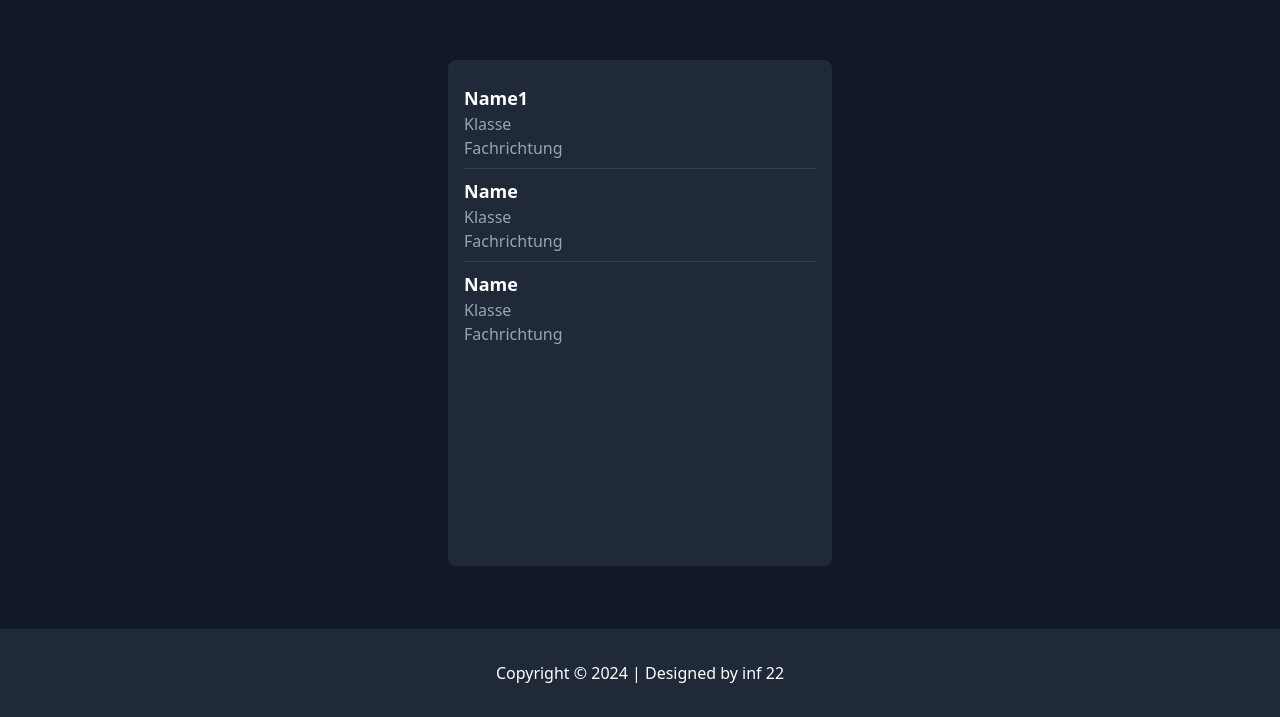
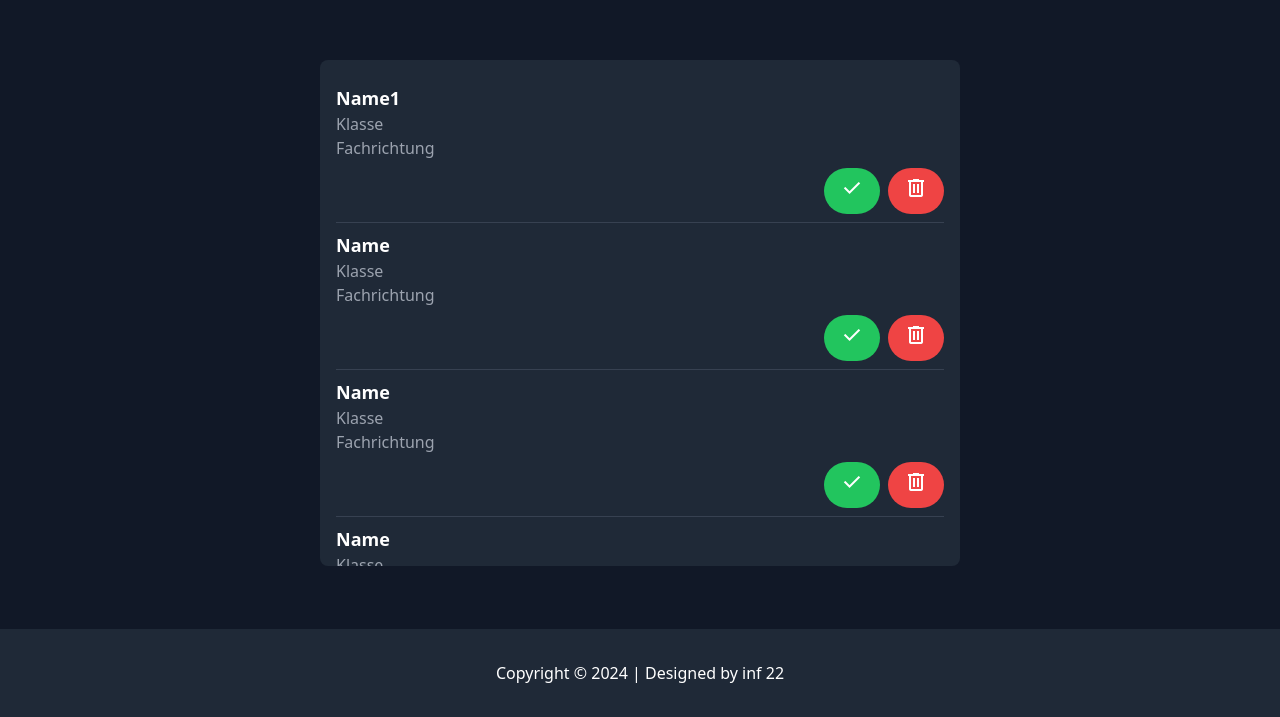
Before and after one commit to shanthosh04/M306C, a website: page client/html/acceptEntries.html in a window 1280 px wide. Shown: the part 83-800 px from the top of the page. Drawn offline with nearby package versions, Linux system fonts and the light colour scheme.

Commit message:
Formulare Bestätigen seite erstelt (Ohne Logik)

```diff
--- a/client/html/acceptEntries.html
+++ b/client/html/acceptEntries.html
@@ -8,6 +8,7 @@
     <script src="../scripts/homepage.js"></script>
     <script src="https://cdn.tailwindcss.com"></script>
     <link rel="icon" href="img/logo.svg" type="image/icon type" />
+    <link rel="stylesheet" href="https://fonts.googleapis.com/css2?family=Material+Symbols+Outlined:opsz,wght,FILL,GRAD@20..48,100..700,0..1,-50..200" />
     <style>
         /* Feste Höhe für das Chat-Fenster */
         .chat-container {
@@ -33,28 +34,67 @@
                 <a href="homepage.html" class="text-gray-300 hover:bg-gray-700 hover:text-white rounded-md px-3 py-2 text-xl font-medium">Start Seite</a>
                 <a href="addentries.html" class="text-gray-300 hover:bg-gray-700 hover:text-white rounded-md px-3 py-2 text-xl font-medium">Einträge Erstellen</a>
                 <a href="acceptEntries.html" class="text-gray-300 hover:bg-gray-700 hover:text-white rounded-md px-3 py-2 text-xl font-medium">Anfragen</a>
-                <a href="index.html" class="text-gray-300 hover:bg-gray-700 hover:text-white rounded-md px-3 py-2 text-xl font-medium">Abmelden</a>
+                <a href="index.html" class="text-gray-300 hover:bg-gray-700 hover:text-white rounded-md px-3 py-2 text-xl font-medium ml-auto">
+                    <span class="material-symbols-outlined">Logout</span>
+                </a>
             </div>
         </div>
     </nav>
 
     <div class="flex-grow flex items-center justify-center chat-container">
-        <div class="bg-gray-800 p-4 w-96 rounded-lg overflow-auto chat-content">
+        <div class="bg-gray-800 p-4 w-1/2 rounded-lg overflow-auto chat-content">
             <div class="divide-y divide-gray-700">
                 <div class="py-2">
                     <h3 class="text-white text-lg font-semibold">Name1</h3>
                     <p class="text-gray-400">Klasse</p>
                     <p class="text-gray-400">Fachrichtung</p>
+                    <div class="flex justify-end mt-2">
+                        <button class="text-white bg-green-500 px-4 py-2 mr-2 rounded-full hover:bg-green-600">
+                            <span class="material-symbols-outlined">done</span>
+                        </button>
+                        <button class="text-white bg-red-500 px-4 py-2 rounded-full hover:bg-red-600">
+                            <span class="material-symbols-outlined">delete</span>
+                        </button>
+                    </div>
                 </div>
                 <div class="py-2">
                     <h3 class="text-white text-lg font-semibold">Name</h3>
                     <p class="text-gray-400">Klasse</p>
                     <p class="text-gray-400">Fachrichtung</p>
+                    <div class="flex justify-end mt-2">
+                        <button class="text-white bg-green-500 px-4 py-2 mr-2 rounded-full hover:bg-green-600">
+                            <span class="material-symbols-outlined">done</span>
+                        </button>
+                        <button class="text-white bg-red-500 px-4 py-2 rounded-full hover:bg-red-600">
+                            <span class="material-symbols-outlined">delete</span>
+                        </button>
+                    </div>
                 </div>
                 <div class="py-2">
                     <h3 class="text-white text-lg font-semibold">Name</h3>
                     <p class="text-gray-400">Klasse</p>
                     <p class="text-gray-400">Fachrichtung</p>
+                    <div class="flex justify-end mt-2">
+                        <button class="text-white bg-green-500 px-4 py-2 mr-2 rounded-full hover:bg-green-600">
+                            <span class="material-symbols-outlined">done</span>
+                        </button>
+                        <button class="text-white bg-red-500 px-4 py-2 rounded-full hover:bg-red-600">
+                            <span class="material-symbols-outlined">delete</span>
+                        </button>
+                    </div>
+                </div>
+                <div class="py-2">
+                    <h3 class="text-white text-lg font-semibold">Name</h3>
+                    <p class="text-gray-400">Klasse</p>
+                    <p class="text-gray-400">Fachrichtung</p>
+                    <div class="flex justify-end mt-2">
+                        <button class="text-white bg-green-500 px-4 py-2 mr-2 rounded-full hover:bg-green-600">
+                            <span class="material-symbols-outlined">done</span>
+                        </button>
+                        <button class="text-white bg-red-500 px-4 py-2 rounded-full hover:bg-red-600">
+                            <span class="material-symbols-outlined">delete</span>
+                        </button>
+                    </div>
                 </div>
                 <!-- Weitere Einträge hier -->
             </div>
```
Also changed, not shown: client/html/addentries.html (+5 -2 lines), client/html/homepage.html (+6 -3 lines), client/html/index.html (+4 -1 lines), client/html/register.html (+4 -1 lines).
